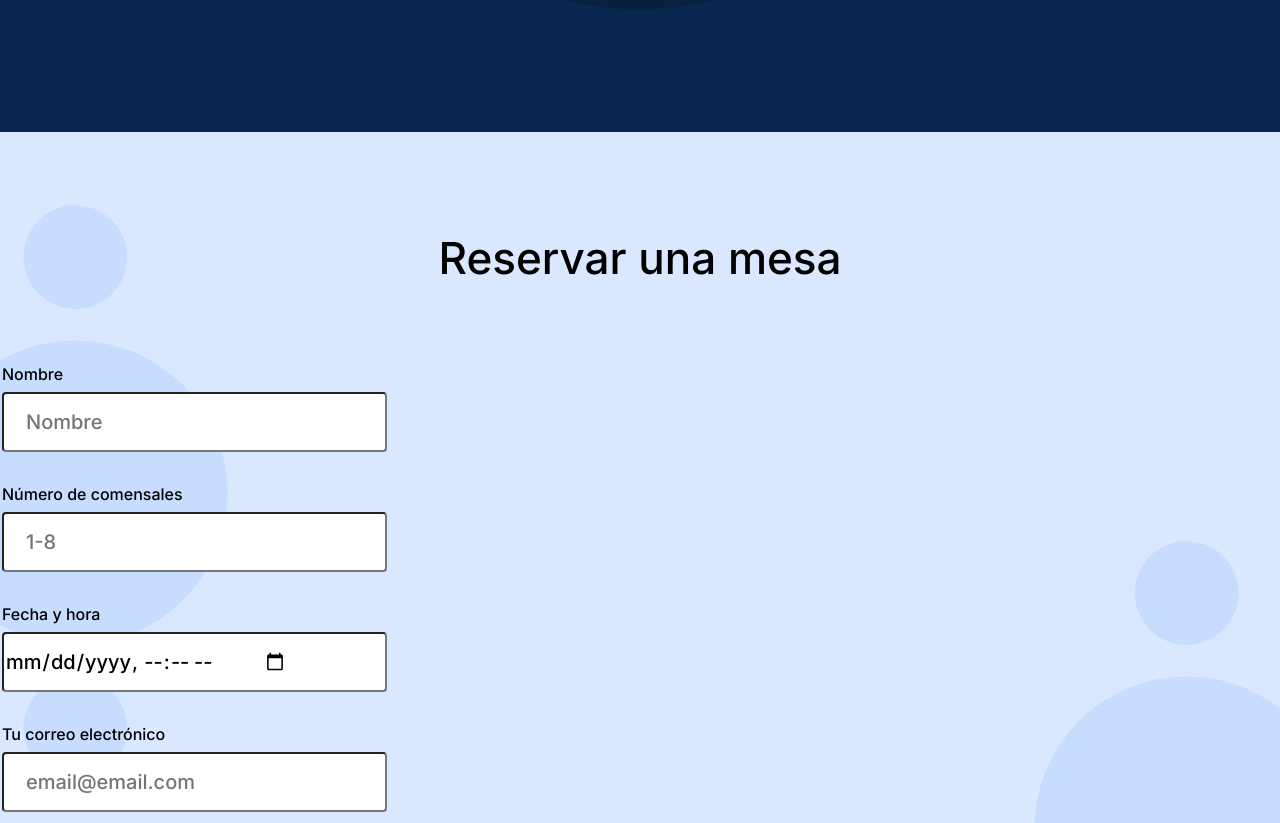
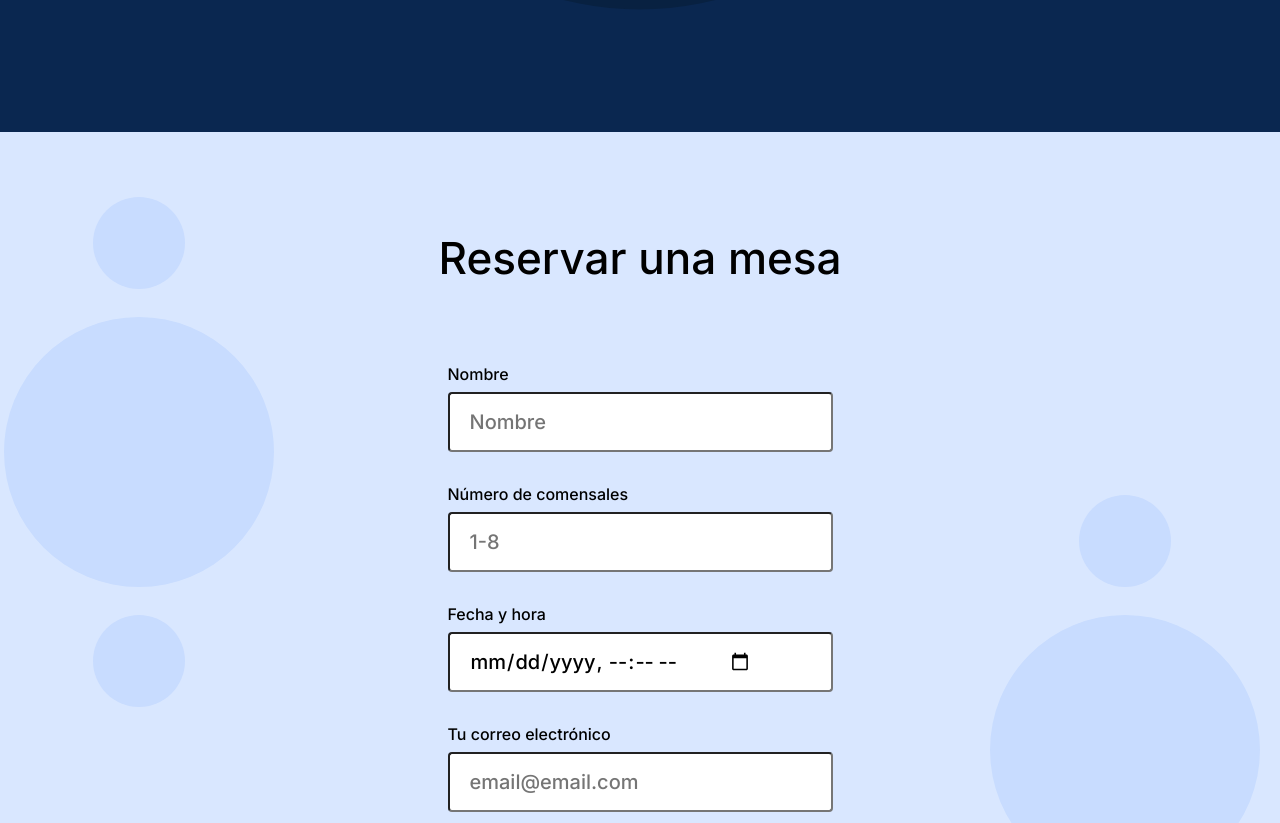
Before and after one commit to Ivan192304/web_project_coffeeshop, a plain HTML site: page index.html in a window 1280 px wide. Shown: the part 1600-2423 px from the top of the page. Drawn offline with Linux system fonts and the light colour scheme.

Commit message:
Entrega Proyecto 4  Etapa 3

```diff
--- a/index.html
+++ b/index.html
@@ -112,7 +112,7 @@
         </section>
         <section id="reservation" class="reservation">
           <h2 class="reservation__title">Reservar una mesa</h2>
-          <form class="reservation__form">
+          <form class="reservation__form form">
             <fieldset class="form__fieldset">
               <label for="nombre" class="form__label">Nombre</label>
               <input
@@ -137,7 +137,12 @@
               />
 
               <label for="fecha" class="form__label">Fecha y hora</label>
-              <input type="datetime-local" required class="form__input" />
+              <input
+                id="fecha"
+                type="datetime-local"
+                required
+                class="form__input"
+              />
 
               <label for="email" class="form__label"
                 >Tu correo electrónico</label
--- a/pages/index.css
+++ b/pages/index.css
@@ -159,12 +159,12 @@
   background-repeat: no-repeat;
   background-position: center;
   background-size: cover;
-  padding: 100px 0 120px;
   text-align: center;
 }
 
 .reservation__title {
-  margin: 0;
+  margin: 0 auto 80px;
+  padding: 100px 0 0;
   font-family: "Inter", Arial, sans-serif;
   font-style: normal;
   font-weight: 500;
@@ -173,15 +173,18 @@
 }
 
 .reservation__form {
-  margin: 80px auto 120px;
+  margin: 0 auto;
   display: flex;
   flex-direction: column;
   justify-content: center;
 }
+.form {
+  max-width: 385px;
+  text-align: left;
+}
 
 .form__fieldset {
-  text-align: left;
-  max-width: 385px;
+  margin: 0;
   padding: 0;
   border: none;
 }
@@ -198,6 +201,7 @@
   display: flex;
   border-radius: 4px;
   margin: 8px 0 32px;
+  padding: 15px 20px;
   width: 100%;
   height: 60px;
   box-sizing: border-box;
@@ -206,10 +210,6 @@
   font-weight: 500;
   font-size: 20px;
   line-height: 30px;
-}
-
-.form__input::placeholder {
-  padding: 15px 0 0 20px;
 }
 
 .form__button {
@@ -229,10 +229,9 @@
   border: none;
 }
 
-.form__button:enabled {
-}
-
 .form__button:hover:enabled {
+  background-color: #2f80ed;
+  opacity: 0.7;
 }
 
 .form__label--checkbox {
@@ -240,6 +239,7 @@
   align-items: center;
   justify-content: center;
   column-gap: 12px;
+  padding-bottom: 120px;
 }
 .form__input--checkbox {
   border-radius: 2px;
```
